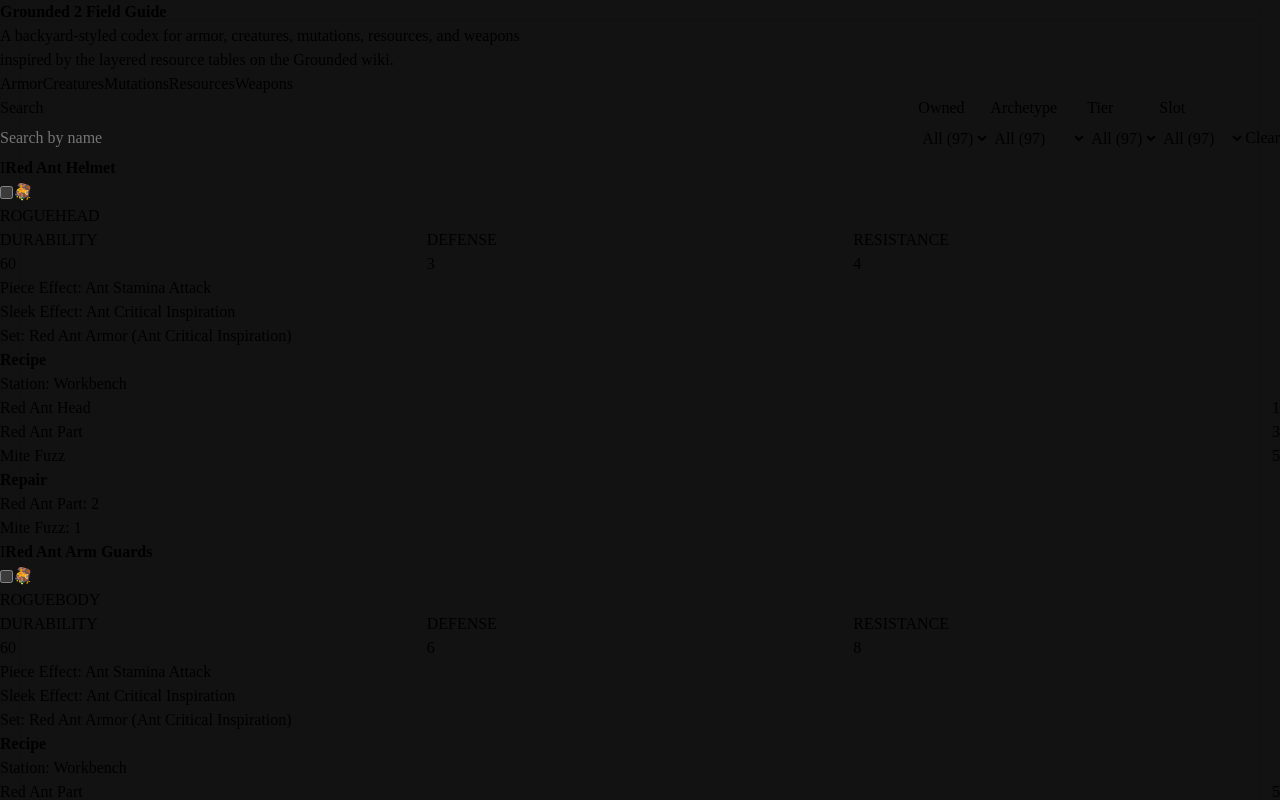
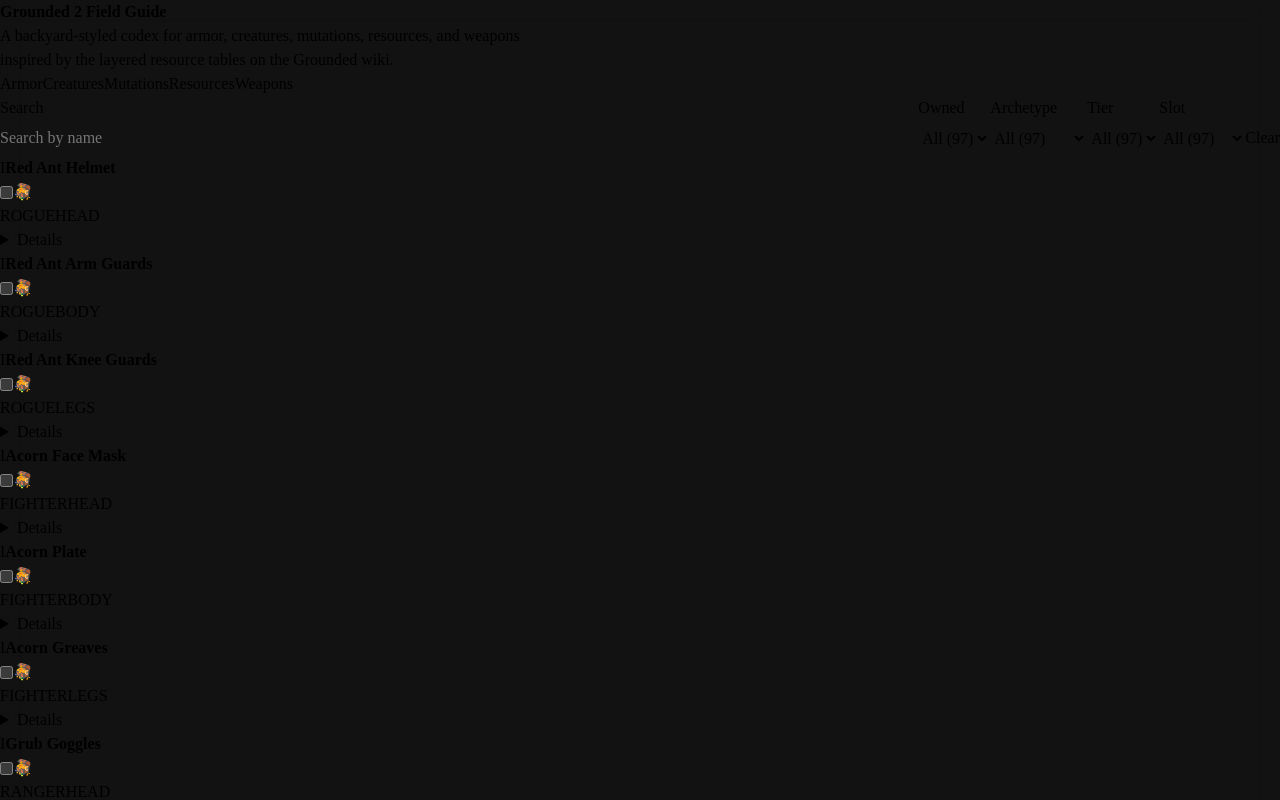
Before and after one commit to user004/vibeded, a React (Vite) app: page / in a window 1280 px wide. Shown: the top 800 px of the page. Built offline with nearby package versions, Linux system fonts and the light colour scheme.

Commit message:
More changes

```diff
--- /dev/null
+++ b/src/components/Accordion/Accordion.css
@@ -0,0 +1,19 @@
+.accordion {
+  display: grid;
+  gap: var(--size-3);
+}
+
+.accordion__summary {
+  cursor: pointer;
+  color: var(--accent-1);
+  font-weight: var(--font-weight-6);
+}
+
+.accordion__summary::marker {
+  color: var(--text-muted);
+}
+
+.accordion__content {
+  display: grid;
+  gap: var(--size-4);
+}
--- /dev/null
+++ b/src/components/Accordion/Accordion.jsx
@@ -0,0 +1,12 @@
+import './Accordion.css'
+
+function Accordion({ summary, children, defaultOpen = false }) {
+  return (
+    <details className="accordion" open={defaultOpen}>
+      <summary className="accordion__summary">{summary}</summary>
+      <div className="accordion__content">{children}</div>
+    </details>
+  )
+}
+
+export default Accordion
--- a/src/components/Armor/Armor.jsx
+++ b/src/components/Armor/Armor.jsx
@@ -3,6 +3,7 @@
 import Tag from '../Tag/Tag'
 import Tier from '../Tier/Tier'
 import Checkbox from '../Checkbox/Checkbox'
+import Accordion from '../Accordion/Accordion'
 import './Armor.css'
 
 function Armor({ item }) {
@@ -22,6 +23,7 @@
         </div>
       </header>
 
+      <Accordion summary="Details">
         <div className="armor-card__stats">
           <div className="armor-card__stat">
             <span className="armor-card__stat-label">Durability</span>
@@ -50,6 +52,7 @@
         )}
 
         <Repair repairs={item.repair} itemName={item.name} />
+      </Accordion>
     </article>
   )
 }
--- a/src/components/Creature/Creature.jsx
+++ b/src/components/Creature/Creature.jsx
@@ -1,6 +1,7 @@
 import Checkbox from '../Checkbox/Checkbox'
 import { FieldGuideContext } from '../../context/FieldGuideContext'
 import { useContext } from 'react'
+import Accordion from '../Accordion/Accordion'
 import Tag from '../Tag/Tag'
 import Tier from '../Tier/Tier'
 import './Creature.css'
@@ -43,6 +44,7 @@
         <Checkbox checkboxKey={goldCardKey} label="🥇" onChange={handleGoldCardChange} />
       </div>
 
+      <Accordion summary="Details">
         <div className="creature-card__grid">
           {Array.isArray(item.environments) && item.environments.length > 0 && (
             <div className="creature-card__section">
@@ -66,6 +68,7 @@
             </div>
           )}
         </div>
+      </Accordion>
     </article>
   )
 }
--- a/src/components/Weapon/Weapon.jsx
+++ b/src/components/Weapon/Weapon.jsx
@@ -3,6 +3,7 @@
 import Tag from '../Tag/Tag'
 import Tier from '../Tier/Tier'
 import Checkbox from '../Checkbox/Checkbox'
+import Accordion from '../Accordion/Accordion'
 import './Weapon.css'
 
 function Weapon({ item }) {
@@ -21,6 +22,7 @@
         </div>
       </header>
 
+      <Accordion summary="Details">
         {Array.isArray(item.status) && item.status.length > 0 && (
           <div className="weapon-card__section">
             <h4 className="weapon-card__heading">Status</h4>
@@ -39,6 +41,7 @@
         )}
 
         <Repair repairs={item.repair} itemName={item.name} />
+      </Accordion>
     </article>
   )
 }
```
Lines whose indentation alone changed are shown as unchanged.
